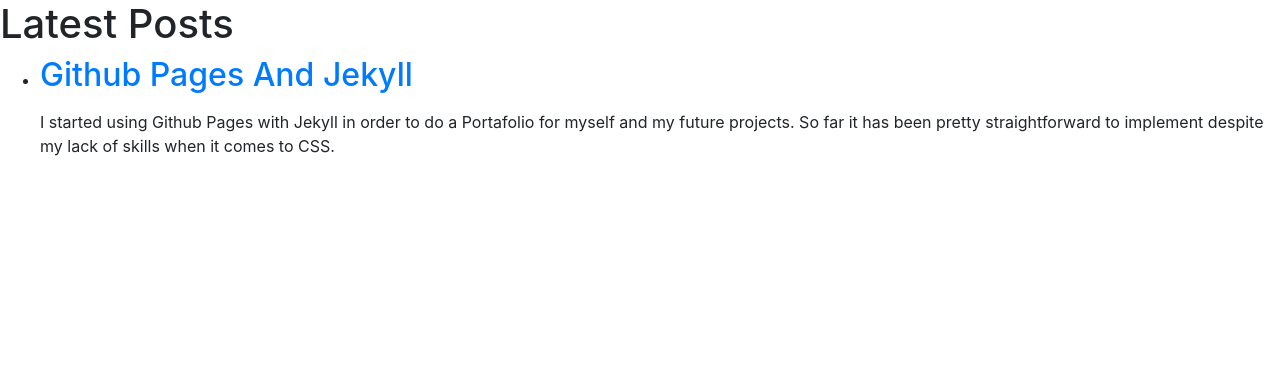
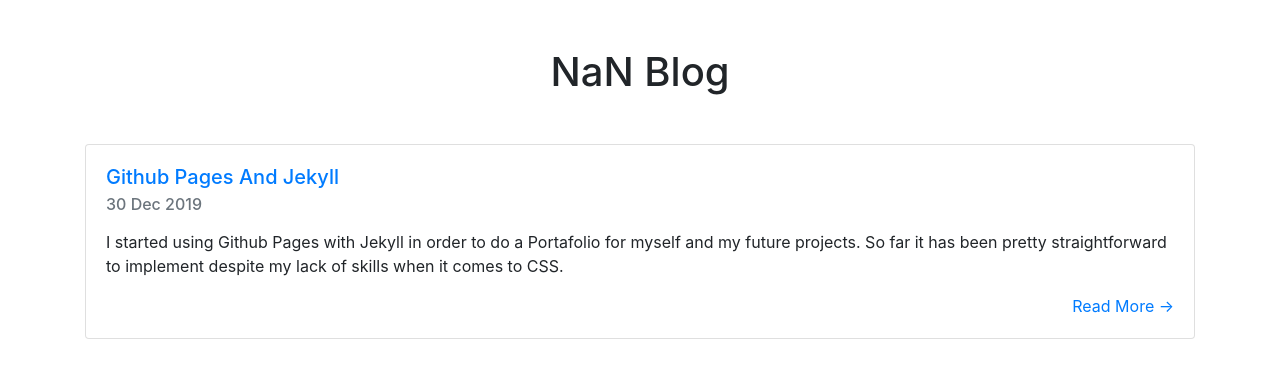
Before and after one commit to nandagos/nandagos.github.io, a Jekyll site: the page built from blog.html, in a window 1280 px wide. Shown: the top 378 px of the page. Built offline with Jekyll 4.4.1, drawn with Linux system fonts in a browser that asks for light colours.

Commit message:
Update blog.html styling

```diff
--- a/blog.html
+++ b/blog.html
@@ -1,13 +1,22 @@
 ---
 title: NaN Blog
 ---
-<h1>Latest Posts</h1>
 
-<ul>
-  {% for post in site.posts %}
-    <li>
-      <h2><a href="{{ post.url }}">{{ post.title }}</a></h2>
-      <p>{{ post.excerpt }}</p>
-    </li>
-  {% endfor %}
-</ul>
+<div class="container">
+
+	<h1 class="m-5 text-center">NaN Blog</h1>
+
+	{% for post in site.posts %}
+	<div class="card w-100" style="width: 18rem;">
+	  <div class="card-body">
+	    <h5 class="card-title"><a href="{{ post.url }}" class="card-link">{{ post.title }}</a></h5>
+	    <h6 class="card-subtitle mb-2 text-muted">{{ post.date | date_to_string }}</h6>
+	    <p class="card-text">{{ post.excerpt }}</p>
+	    <div class="text-right">
+		    <a href="{{ post.url }}" class="card-link">Read More →</a>
+		</div>
+	  </div>
+	</div>
+	{% endfor %}
+
+</div>
```
